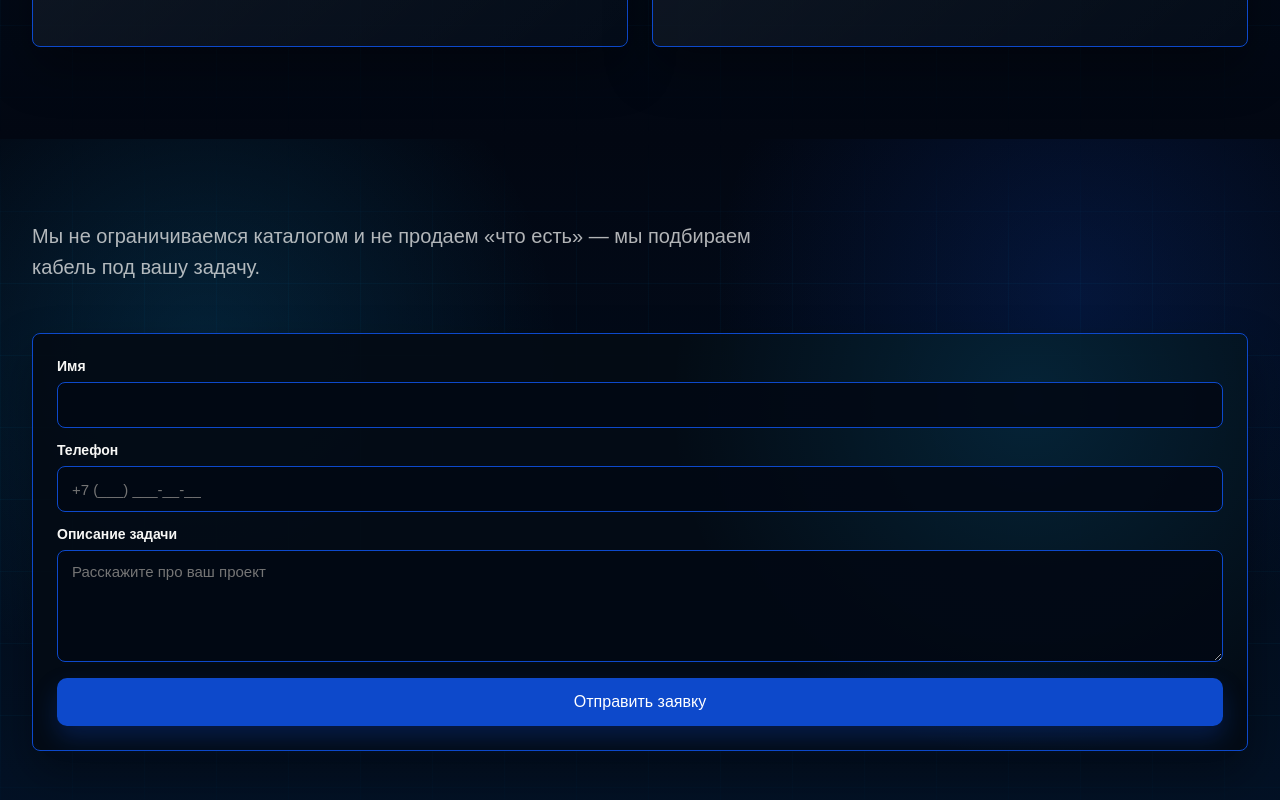
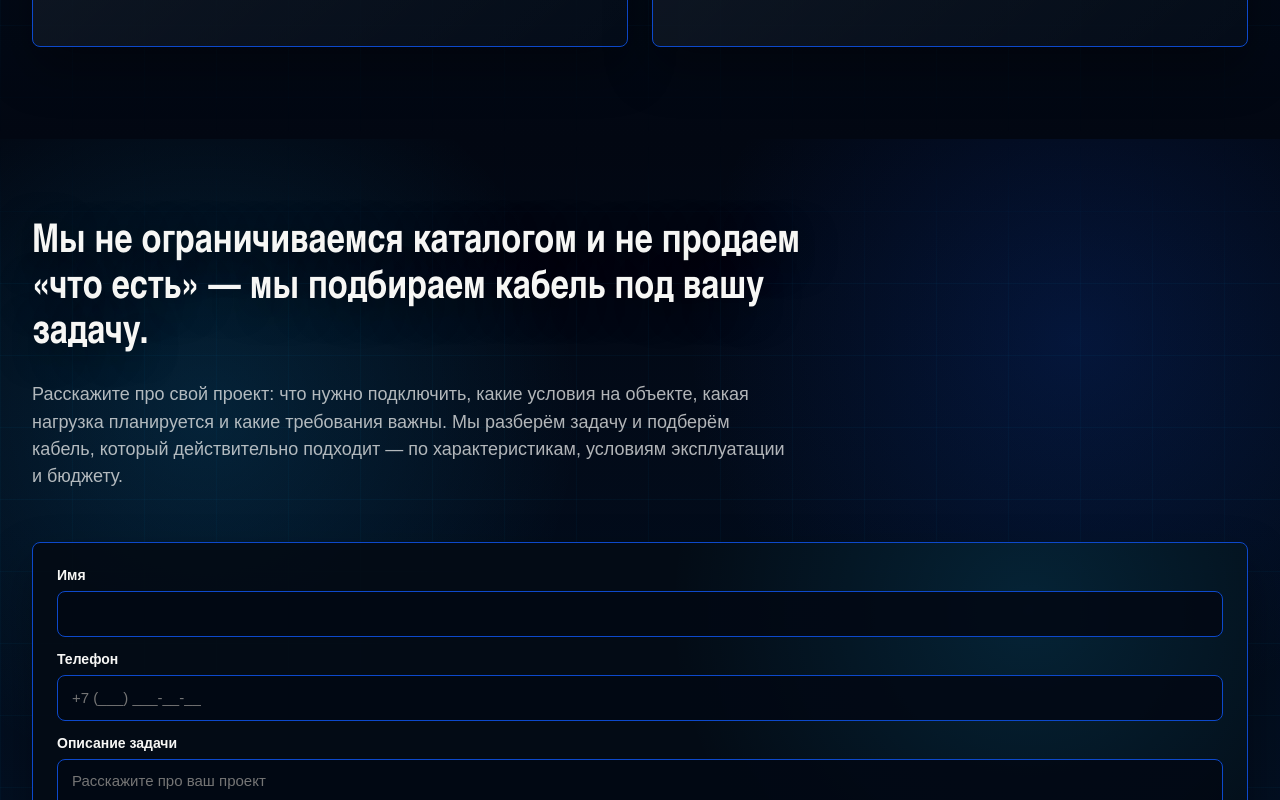
Before and after one commit to artofmarktg-a11y/cable, a Next.js app: page / in a window 1280 px wide. Shown: the part 10460-11260 px from the top of the page. Built offline with nearby package versions, Linux system fonts and the light colour scheme.

Commit message:
Update request block and catalog nav links

```diff
--- a/app/globals.css
+++ b/app/globals.css
@@ -824,15 +824,23 @@ svg {
 }
 
 .request-copy h2 {
+  max-width: 820px;
+  margin: 0;
+  font-family: "Arial Narrow", "Segoe UI Condensed", Arial, sans-serif;
+  font-size: clamp(38px, 3.1vw, 58px);
+  font-weight: 800;
+  line-height: 1.14;
+  letter-spacing: 0;
+  color: var(--text);
+  text-shadow: 0 8px 36px rgba(0, 0, 0, 0.62);
+}
+
+.request-copy p {
   max-width: 760px;
-  margin: 0;
-  font-family: Arial, "Segoe UI", sans-serif;
-  font-size: clamp(20px, 1.45vw, 26px);
-  font-weight: 400;
+  margin: 24px 0 0;
+  color: var(--muted);
+  font-size: clamp(18px, 1.22vw, 23px);
   line-height: 1.52;
-  letter-spacing: 0;
-  color: var(--muted);
-  text-shadow: none;
 }
 
 .request-form {
@@ -1808,7 +1816,12 @@ svg {
 
   .request-copy h2 {
     max-width: 100%;
-    font-size: 19px;
+    font-size: 34px;
+  }
+
+  .request-copy p {
+    margin-top: 18px;
+    font-size: 17px;
   }
 
   .request-form {
--- a/app/page.jsx
+++ b/app/page.jsx
@@ -1,9 +1,9 @@
 "use client";
 
 const navItems = [
-  { href: "#power", label: "Силовые" },
-  { href: "#connect", label: "Соединительные" },
-  { href: "#low-current", label: "Слаботочные" },
+  { href: "/catalog?type=power", label: "Силовые" },
+  { href: "/catalog?type=connect", label: "Соединительные" },
+  { href: "/catalog?type=low-current", label: "Слаботочные" },
   { href: "#contacts", label: "Контакты" },
 ];
 
@@ -549,6 +549,9 @@ function RequestSection() {
           <h2 id="request-title">
             Мы не ограничиваемся каталогом и не продаем «что есть» — мы подбираем кабель под вашу задачу.
           </h2>
+          <p>
+            Расскажите про свой проект: что нужно подключить, какие условия на объекте, какая нагрузка планируется и какие требования важны. Мы разберём задачу и подберём кабель, который действительно подходит — по характеристикам, условиям эксплуатации и бюджету.
+          </p>
         </div>
 
         <form
```
Also changed, not shown: app/catalog/page.jsx (+4 -4 lines).
